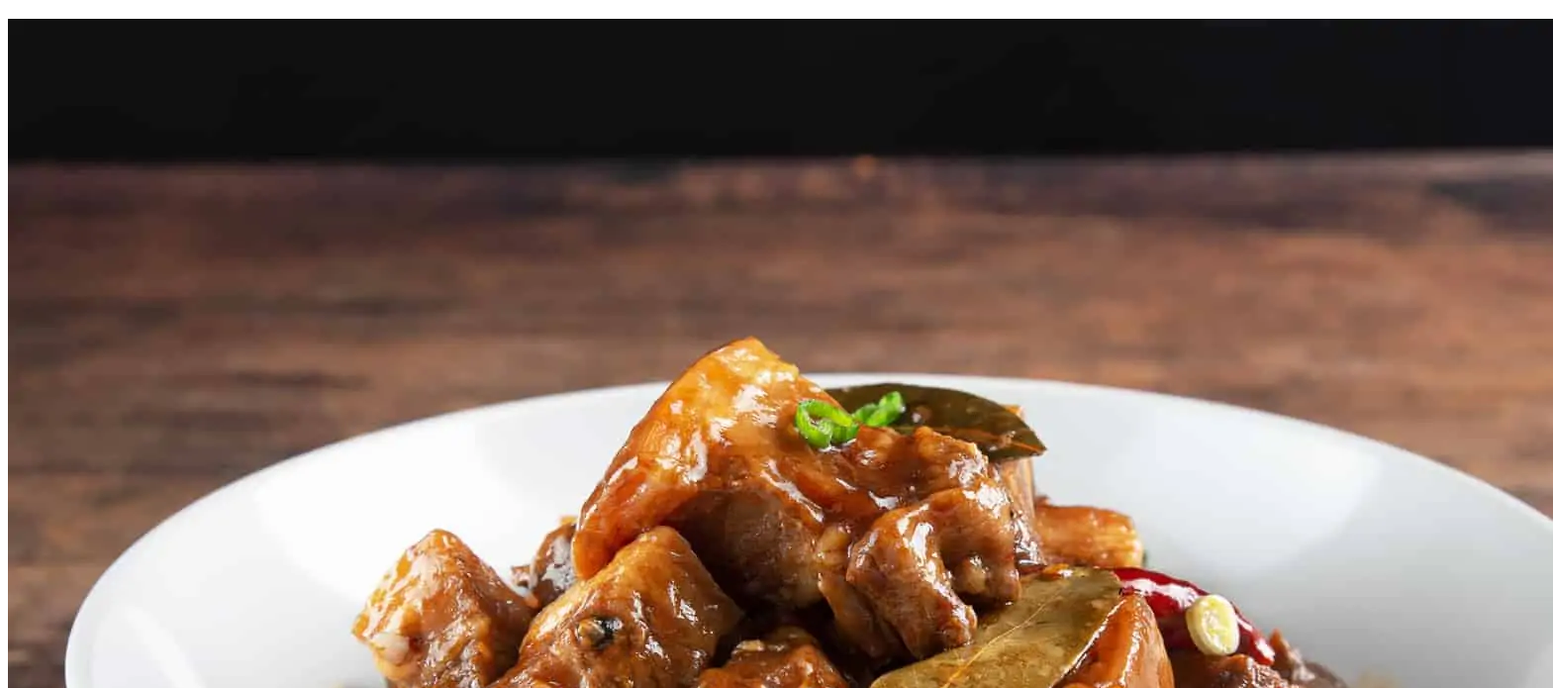
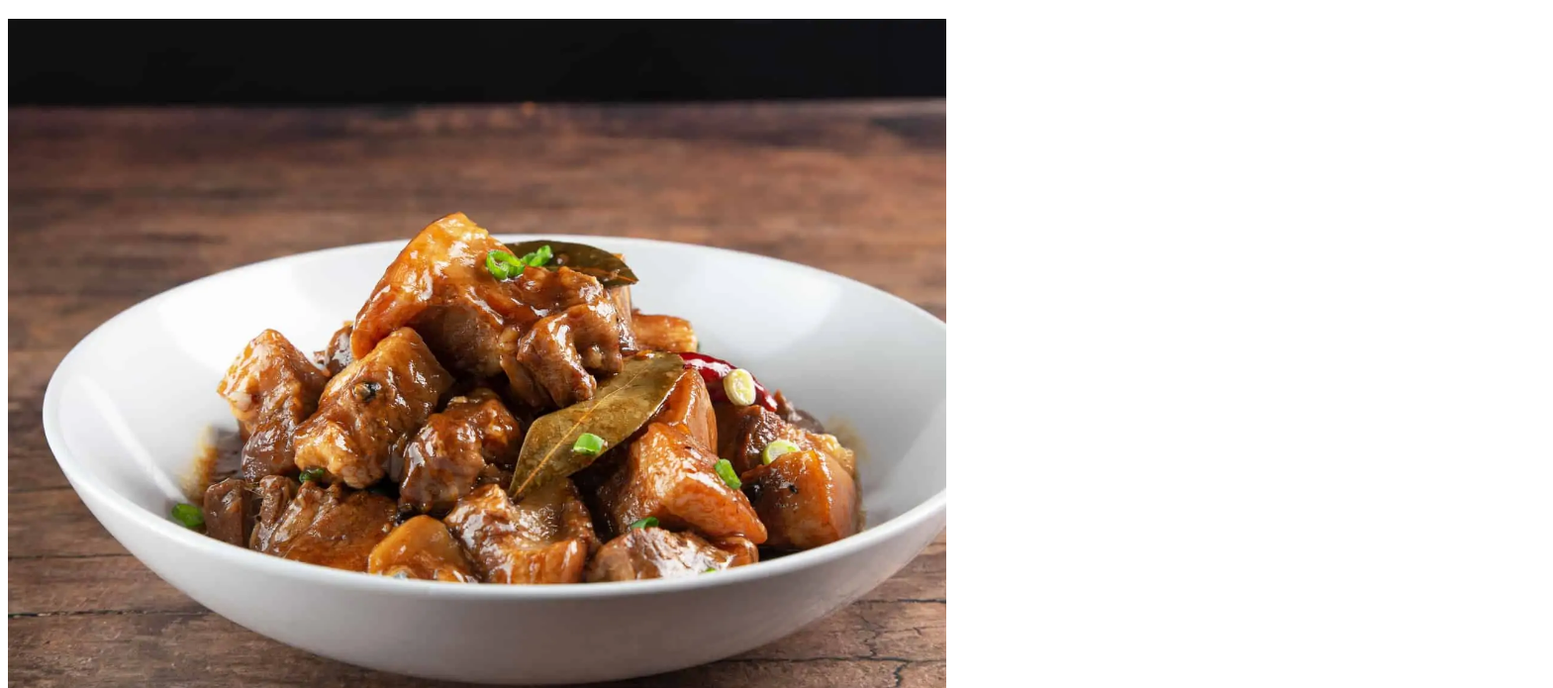
Before and after one commit to ariacodesthings/odin-recipes, a plain HTML site: page recipes/adobo.html in a window 1280 px wide. Shown: the part 61-756 px from the top of the page at 99% size, 1569 px wide, since content can reach past the window. Drawn offline with Linux system fonts and the light colour scheme.

Commit message:
fixed image size on recipes/adobo.html

```diff
--- a/recipes/adobo.html
+++ b/recipes/adobo.html
@@ -8,7 +8,7 @@
 </head>
 <body>
     <h1>Adobo</h1>
-    <p><img src="images/adobo.jpg" alt="A bowl of Filipino pork adobo" /></p>
+    <p><img src="images/adobo.jpg" alt="A bowl of Filipino pork adobo" width="75%" height="auto" /></p>
     <h2>A hearty, classic Filipino dish.</h2>
     <p>Often, when people think of Filipino food, the first thing that comes to mind is Adobo. And for good reason! Adobo is the perfect dish.</p>
     <h3>Ingredients</h3>
```
